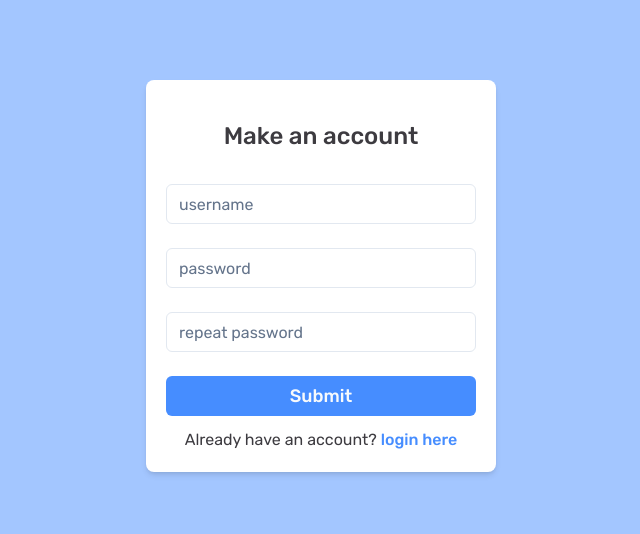
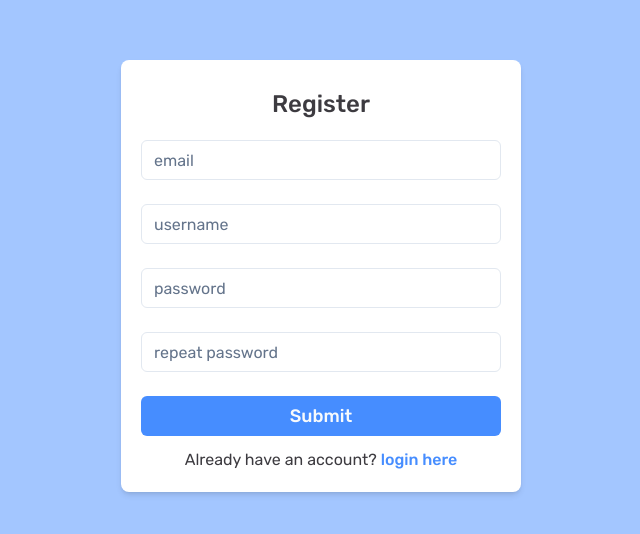
Before and after one commit to hmdnubaidillah/tasking, a Next.js app: page /register in a window 1280 px wide. Shown: the part 124-658 px from the top of the page, without its empty margins (319-959 px from the left). Built offline with nearby package versions, Linux system fonts and the light colour scheme.

Commit message:
fixing form register

```diff
--- a/app/api/tasks/[taskId]/route.ts
+++ /dev/null
@@ -1,48 +0,0 @@
-import http from "http-status-codes";
-import { prisma } from "@/lib/lib.db";
-
-interface Params {
-  params: {
-    taskId: string;
-  };
-}
-
-export async function GET(req: Request, { params }: Params) {
-  try {
-    const task = await prisma.task.findUnique({
-      where: {
-        id: params.taskId,
-      },
-    });
-
-    if (!task) {
-      return Response.json({ message: "task not found" }, { status: http.NOT_FOUND });
-    }
-
-    return Response.json({ task }, { status: http.OK });
-  } catch (error) {
-    if (error instanceof Error) {
-      return Response.json({ error: error.message || "INTERNAL SERVER ERROR" }, { status: http.INTERNAL_SERVER_ERROR });
-    }
-  }
-}
-
-export async function DELETE(req: Request, { params }: Params) {
-  try {
-    const deletedTask = await prisma.task.delete({
-      where: {
-        id: params.taskId,
-      },
-    });
-
-    return Response.json({ deletedTask }, { status: http.OK });
-  } catch (error) {
-    if (error instanceof Error) {
-      return Response.json({ error: error.message || "INTERNAL SERVER ERROR" }, { status: http.INTERNAL_SERVER_ERROR });
-    }
-  }
-}
-
-export async function PATCH(req: Request, { params }: Params) {
-  return Response.json({});
-}
--- a/app/api/tasks/new/route.ts
+++ /dev/null
@@ -1,3 +0,0 @@
-export async function POST(req: Request) {
-  return Response.json({});
-}
--- a/app/api/tasks/route.ts
+++ /dev/null
@@ -1,18 +0,0 @@
-import { prisma } from "@/lib/lib.db";
-import http from "http-status-codes";
-
-export async function GET() {
-  try {
-    const users = await prisma.user.findMany();
-
-    if (!users) {
-      return Response.json({ message: "users not found" }, { status: http.NOT_FOUND });
-    }
-
-    return Response.json({ users }, { status: http.OK });
-  } catch (error) {
-    if (error instanceof Error) {
-      return Response.json({ error: error.message || "INTERNAL SERVER ERROR" }, { status: http.INTERNAL_SERVER_ERROR });
-    }
-  }
-}
--- a/app/login/page.tsx
+++ b/app/login/page.tsx
@@ -1,4 +1,5 @@
 import LoginForm from "@/components/forms/LoginForm";
+import FormContainer from "@/components/forms/FormContainer";
 
 export const metadata = {
   title: "Tasking | Login",
@@ -6,11 +7,8 @@ export const metadata = {
 
 export default function page() {
   return (
-    <main className="grid place-content-center h-screen bg-secondaryBlue text-textPrimary">
-      <section className="flex flex-col gap-3 bg-white h-fit sm:w-[350px] w-[300px] p-5 shadow-md rounded-lg ">
-        <h1 className="text-2xl font-medium text-center my-5">Log in</h1>
-        <LoginForm />
-      </section>
-    </main>
+    <FormContainer title="Login">
+      <LoginForm />
+    </FormContainer>
   );
 }
--- a/app/register/page.tsx
+++ b/app/register/page.tsx
@@ -1,3 +1,4 @@
+import FormContainer from "@/components/forms/FormContainer";
 import RegisterForm from "@/components/forms/RegisterForm";
 
 export const metadata = {
@@ -6,11 +7,8 @@ export const metadata = {
 
 export default function page() {
   return (
-    <main className="grid place-content-center h-screen bg-secondaryBlue text-textPrimary">
-      <section className="flex flex-col gap-3 bg-white h-fit sm:w-[350px] w-[300px] p-5 shadow-md rounded-lg ">
-        <h1 className="text-2xl font-medium text-center my-5">Make an account</h1>
-        <RegisterForm />
-      </section>
-    </main>
+    <FormContainer title="Register">
+      <RegisterForm />
+    </FormContainer>
   );
 }
--- /dev/null
+++ b/components/forms/FormContainer.tsx
@@ -0,0 +1,12 @@
+import React from "react";
+
+export default function FormContainer({ children, title }: { children: React.ReactNode; title: string }) {
+  return (
+    <main className="grid place-content-center h-screen bg-secondaryBlue text-textPrimary">
+      <section className="flex flex-col gap-3 bg-white h-fit sm:w-[400px] w-[300px] p-5 shadow-md rounded-lg ">
+        <h1 className="text-2xl font-medium text-center my-2">{title}</h1>
+        {children}
+      </section>
+    </main>
+  );
+}
--- a/components/forms/RegisterForm.tsx
+++ b/components/forms/RegisterForm.tsx
@@ -1,70 +1,83 @@
 "use client";
 
-import { useForm, SubmitHandler } from "react-hook-form";
+import { useForm, SubmitHandler, Controller } from "react-hook-form";
 import { Button } from "@/components/ui/button";
 import { Input } from "@/components/ui/input";
 import Link from "next/link";
-
-interface UserRegister {
-  username: string;
-  password: string;
-  passwordRepeat: string;
-}
+import { registerSchema } from "@/helpers/helper.validation";
+import { yupResolver } from "@hookform/resolvers/yup";
+import { RegisterFormType } from "@/types";
 
 export default function RegisterForm() {
   const {
-    register,
     handleSubmit,
+    control,
     formState: { errors },
-    watch,
-  } = useForm<UserRegister>({
+  } = useForm<RegisterFormType>({
     criteriaMode: "all",
+    resolver: yupResolver(registerSchema),
   });
 
-  const onSubmit: SubmitHandler<UserRegister> = (data) => {
+  const onSubmit: SubmitHandler<RegisterFormType> = (data) => {
     console.log(data);
   };
 
   return (
     <div>
       <form onSubmit={handleSubmit(onSubmit)} className="flex flex-col gap-3">
-        <Input
-          placeholder="username"
-          type="text"
-          className="text-base"
-          {...register("username", {
-            required: "username required",
-            minLength: { value: 6, message: "min username length is 6" },
-          })}
+        <Controller
+          name="email"
+          control={control}
+          render={({ field }) => <Input placeholder="email" type="email" className="text-base" {...field} />}
         />
+        {/* handling errors email */}
+        {errors && <p className="text-red-600 text-base">{errors.email?.message}</p>}
+
+        <Controller
+          name="username"
+          control={control}
+          render={({ field }) => <Input placeholder="username" type="text" className="text-base" {...field} />}
+        />
+
         {/* handling errors username */}
         {errors && <p className="text-red-600 text-base">{errors.username?.message}</p>}
+        {/* {errors && (
+          <ul className="text-sm list-disc px-4">
+            <li className={`${errors.username?.message !== "minimum length 4" ? "text-red-600" : "text-textPrimary"} `}>
+              Minimum username length is 4
+            </li>
+          </ul>
+        )} */}
 
-        <Input
-          placeholder="password"
-          type="password"
-          className="text-base"
-          {...register("password", {
-            required: "password required",
-            minLength: { value: 8, message: "min password lenght is 8" },
-          })}
+        <Controller
+          name="password"
+          control={control}
+          render={({ field }) => <Input placeholder="password" type="password" className="text-base" {...field} />}
         />
 
         {/* handling errors password */}
+
         {errors && <p className="text-red-600 text-base">{errors.password?.message}</p>}
-        <Input
-          placeholder="repeat password"
-          type="password"
-          className="text-base"
-          {...register("passwordRepeat", {
-            required: "please repeat password",
-            validate: (val: string) => {
-              if (watch("password") !== val) {
-                return "your password do not match";
-              }
-            },
-          })}
+        {/* {errors && (
+          <ul className="text-sm list-disc px-4">
+            <li className={`${errors.password?.message !== "minimum 8 chars" ? "text-red-600" : "text-textPrimary"}`}>
+              Minimum password length is 8 characters
+            </li>
+            <li className={`${errors.password?.message !== "1 lowercase char" ? "text-red-600" : "text-textPrimary"}`}>
+              Password must have 1 lowercase character
+            </li>
+            <li className={`${errors.password?.message !== "1 uppercase char" ? "text-red-600" : "text-textPrimary"}`}>
+              Password must have 1 uppercase character
+            </li>
+          </ul>
+        )} */}
+
+        <Controller
+          name="passwordRepeat"
+          control={control}
+          render={({ field }) => <Input placeholder="repeat password" type="text" className="text-base" {...field} />}
         />
+
         {errors && <p className="text-red-600 text-base">{errors.passwordRepeat?.message}</p>}
 
         <Button type="submit" className="text-lg">
--- a/helpers/helper.validation.ts
+++ b/helpers/helper.validation.ts
@@ -1,18 +1,32 @@
-import { boolean, date, object, string } from "yup";
+import { date, object, string, ref } from "yup";
 
-export let userSchema = object({
-  username: string().required("username is required").min(4),
+export const userSchema = object({
+  email: string().email("not a proper email").required("email is required"),
+  username: string().required("username is required").min(4, "minimum username length is 4"),
   password: string()
     .required("password is required")
-    .min(8)
+    .min(8, "minimum password length is 8")
     .matches(/[a-z]/, "password must be atleast have 1 lowercase char")
     .matches(/[A-Z]/, "password must be atleast have 1 uppercase char"),
 });
 
-export let taskSchema = object({
+export const taskSchema = object({
   name: string().required("task name is required"),
   desc: string(),
   category: string().required("category is required"),
-  dateDl: date().required("deadline date is required"),
+  dateDl: date(),
   importance: string().required("importance is required"),
 });
+
+export const registerSchema = object({
+  email: string().email("not a proper email").required("email is required"),
+  username: string().required("username is required").min(4, "minimum username length is 4"),
+  password: string()
+    .required("password is required")
+    .min(8, "minimum password length is 8")
+    .matches(/[a-z]/, "password must be atleast have 1 lowercase char")
+    .matches(/[A-Z]/, "password must be atleast have 1 uppercase char"),
+  passwordRepeat: string()
+    .required("please repeat password")
+    .oneOf([ref("password")], "password dont match"),
+});
```
Also changed, not shown: types/index.ts (+19 -5 lines), 1 other file (tests, documents, lock files or other folders).
